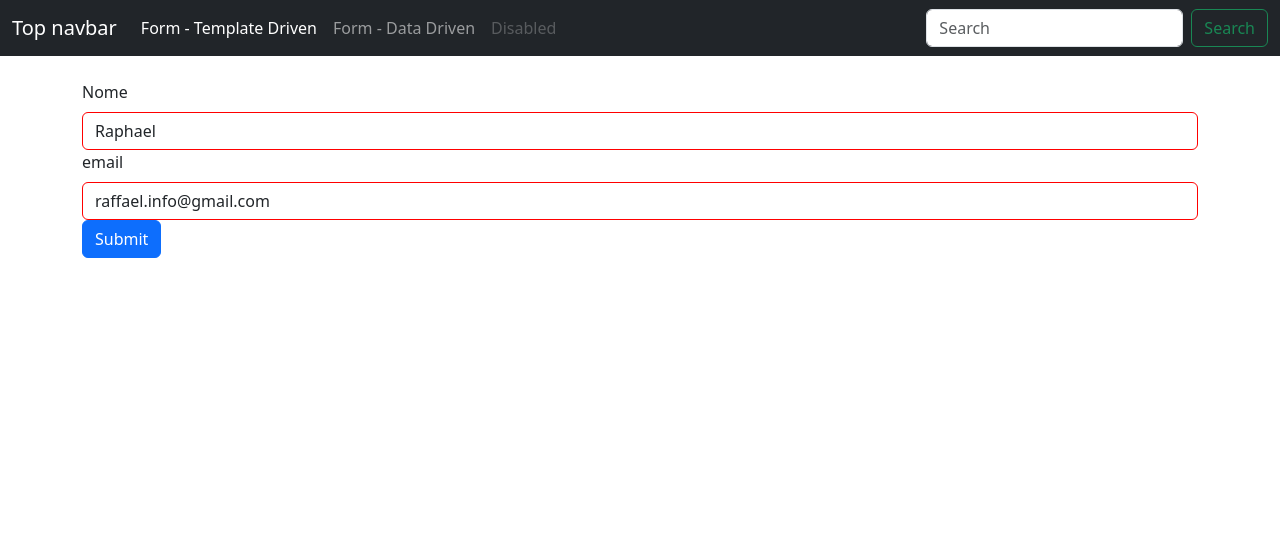
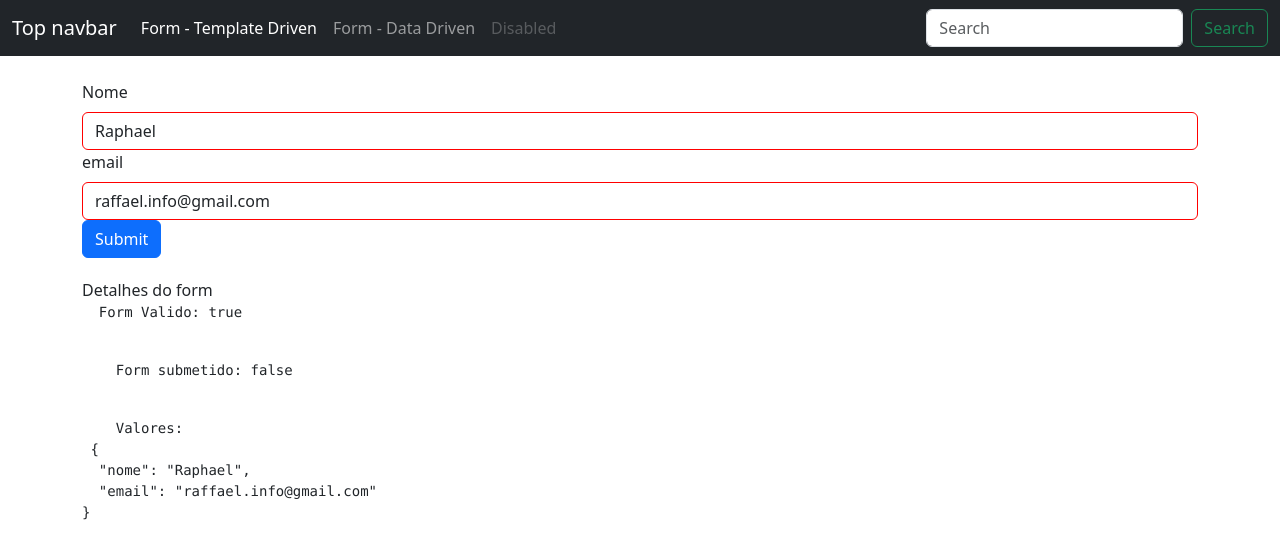
Before and after one commit to rbragadev/classes-forms, an Angular app: page /templateForm in a window 1280 px wide. Shown: the top 558 px of the page. Built offline with nearby package versions, Linux system fonts and the light colour scheme.

Commit message:
aula 81 - debug de form

```diff
--- /dev/null
+++ b/src/app/form-debug/form-debug.component.html
@@ -0,0 +1,12 @@
+<div style="margin-top: 20px" *ngIf="form">
+  <div>Detalhes do form</div>
+  <pre>
+  Form Valido: {{ form.valid }}
+  </pre>
+  <pre>
+    Form submetido: {{ form.submitted }}
+  </pre>
+  <pre>
+    Valores: <br> {{form.value | json}}
+  </pre>
+</div>
--- a/src/app/template-form/template-form.component.html
+++ b/src/app/template-form/template-form.component.html
@@ -30,4 +30,6 @@
   <button type="submit" class="btn btn-primary" [disabled]="!f.valid">
     Submit
   </button>
+
+  <app-form-debug [form]="f"></app-form-debug>
 </form>
--- a/src/app/template-form/template-form.module.ts
+++ b/src/app/template-form/template-form.module.ts
@@ -2,9 +2,10 @@
 import { CommonModule } from '@angular/common';
 import { TemplateFormComponent } from './template-form.component';
 import { FormsModule } from '@angular/forms';
+import { FormDebugComponent } from '../form-debug/form-debug.component';
 
 @NgModule({
-  declarations: [TemplateFormComponent],
+  declarations: [TemplateFormComponent, FormDebugComponent],
   imports: [CommonModule, FormsModule],
 })
 export class TemplateFormModule {}
```
Also changed, not shown: src/app/form-debug/form-debug.component.ts (added, +10 -0 lines), src/app/form-debug/form-debug.component.css (added), 1 other file (tests, documents, lock files or other folders).
